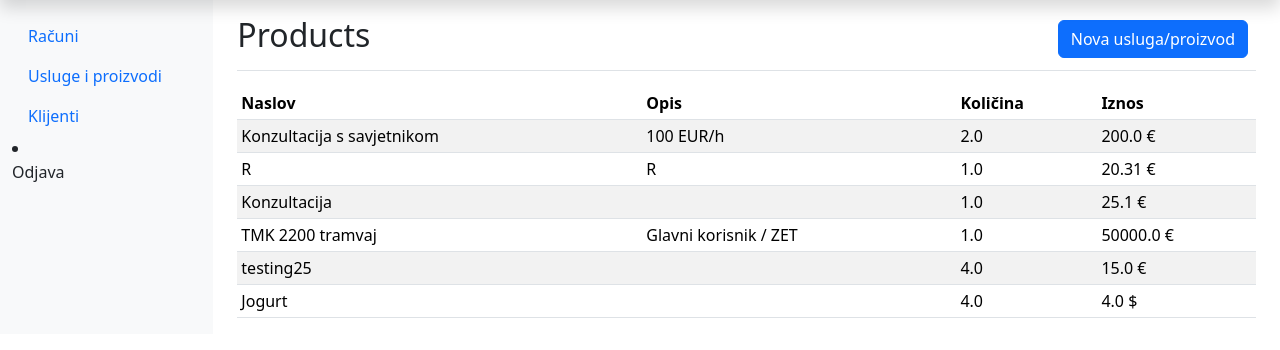
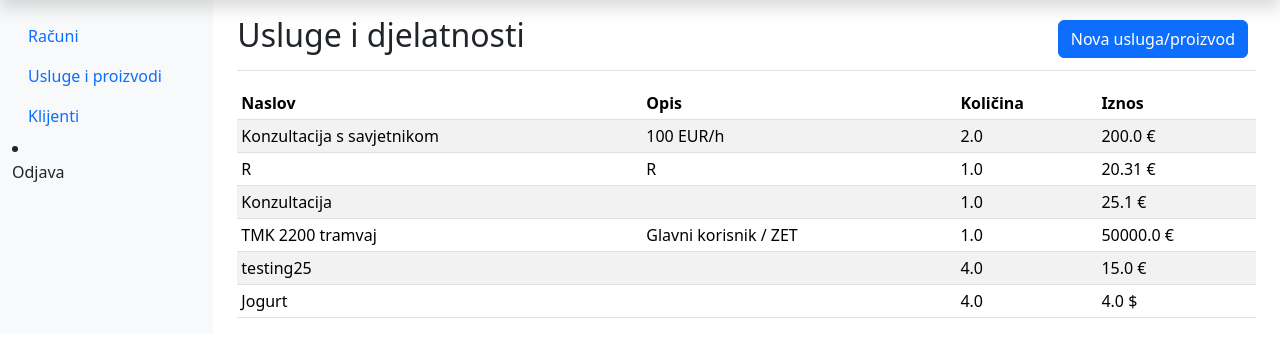
Before and after one commit to fmis13/arvello, a Django app: page /products/ in a window 1280 px wide. Shown: the part 70-420 px from the top of the page. Run offline with Django 4.2, Linux system fonts and the light colour scheme; a user stored in the database is signed in; data comes from the database, SQL or seed files in the repository; both versions use the stored data as it was after the commit; some libraries are stand-ins or nearby versions.

Commit message:
Accidentaly kept the page title in English rather than Croatian, oops!

```diff
--- a/arvello/arvelloapp/templates/clients.html
+++ b/arvello/arvelloapp/templates/clients.html
@@ -13,7 +13,7 @@
 {% block main %}
 <main class="col-md-9 ms-sm-auto col-lg-10 px-md-4">
   <div class="d-flex justify-content-between flex-wrap flex-md-nowrap align-items-center pt-3 pb-2 mb-3 border-bottom">
-    <h1 class="h2">Clients</h1>
+    <h1 class="h2">Klijenti</h1>
     <div class="btn-toolbar mb-2 mb-md-0">
       <div class="btn-group me-2">
         <button href="#addClientModal" type="button" class="btn btn-primary" data-bs-toggle="modal">Novi klijent</button>
--- a/arvello/arvelloapp/templates/products.html
+++ b/arvello/arvelloapp/templates/products.html
@@ -7,7 +7,7 @@
 {% block main %}
 <main class="col-md-9 ms-sm-auto col-lg-10 px-md-4">
   <div class="d-flex justify-content-between flex-wrap flex-md-nowrap align-items-center pt-3 pb-2 mb-3 border-bottom">
-    <h1 class="h2">Products</h1>
+    <h1 class="h2">Usluge i djelatnosti</h1>
     <div class="btn-toolbar mb-2 mb-md-0">
       <div class="btn-group me-2">
         {% comment %}
```
Also changed, not shown: arvello/db.sqlite3.
